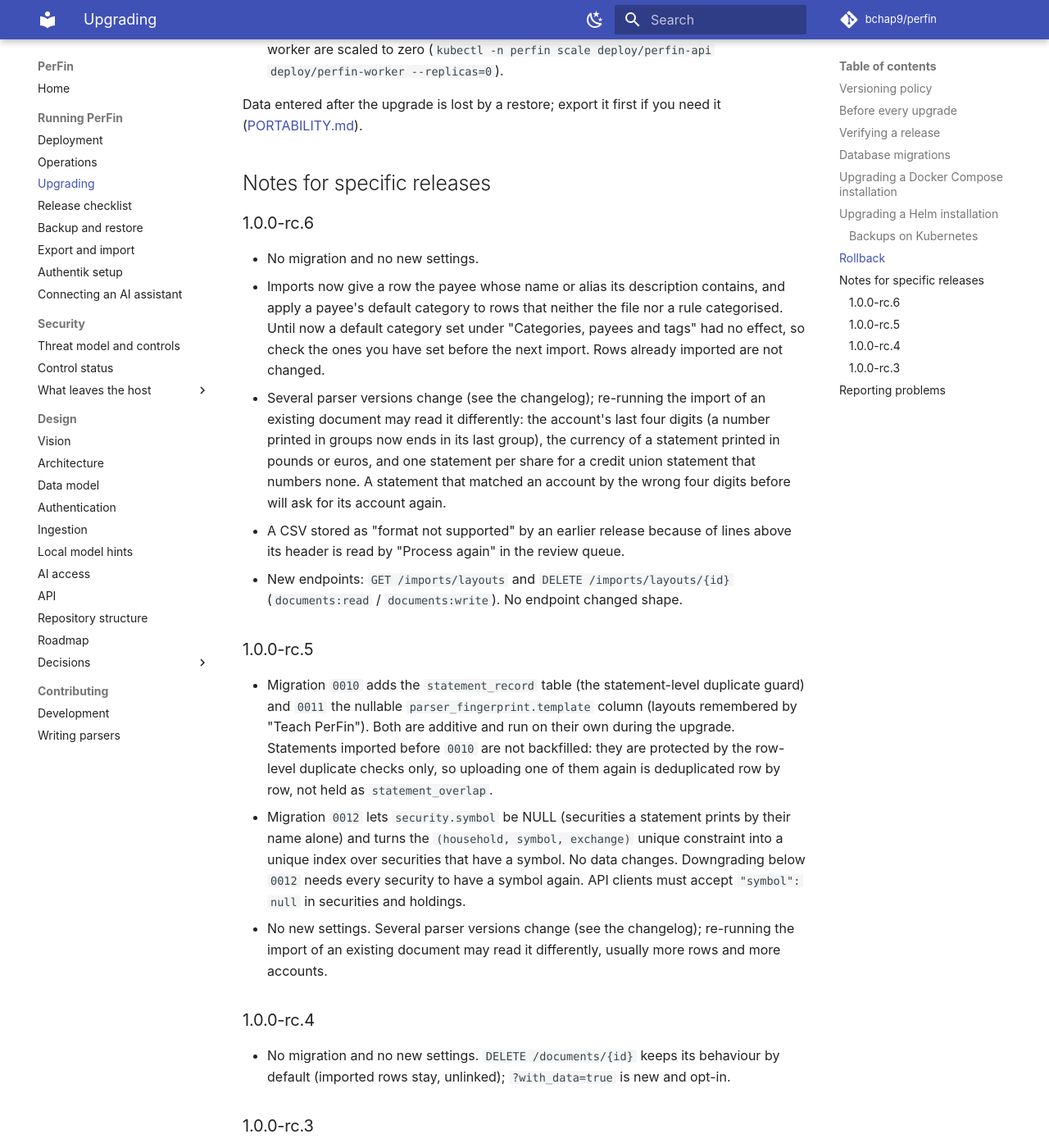
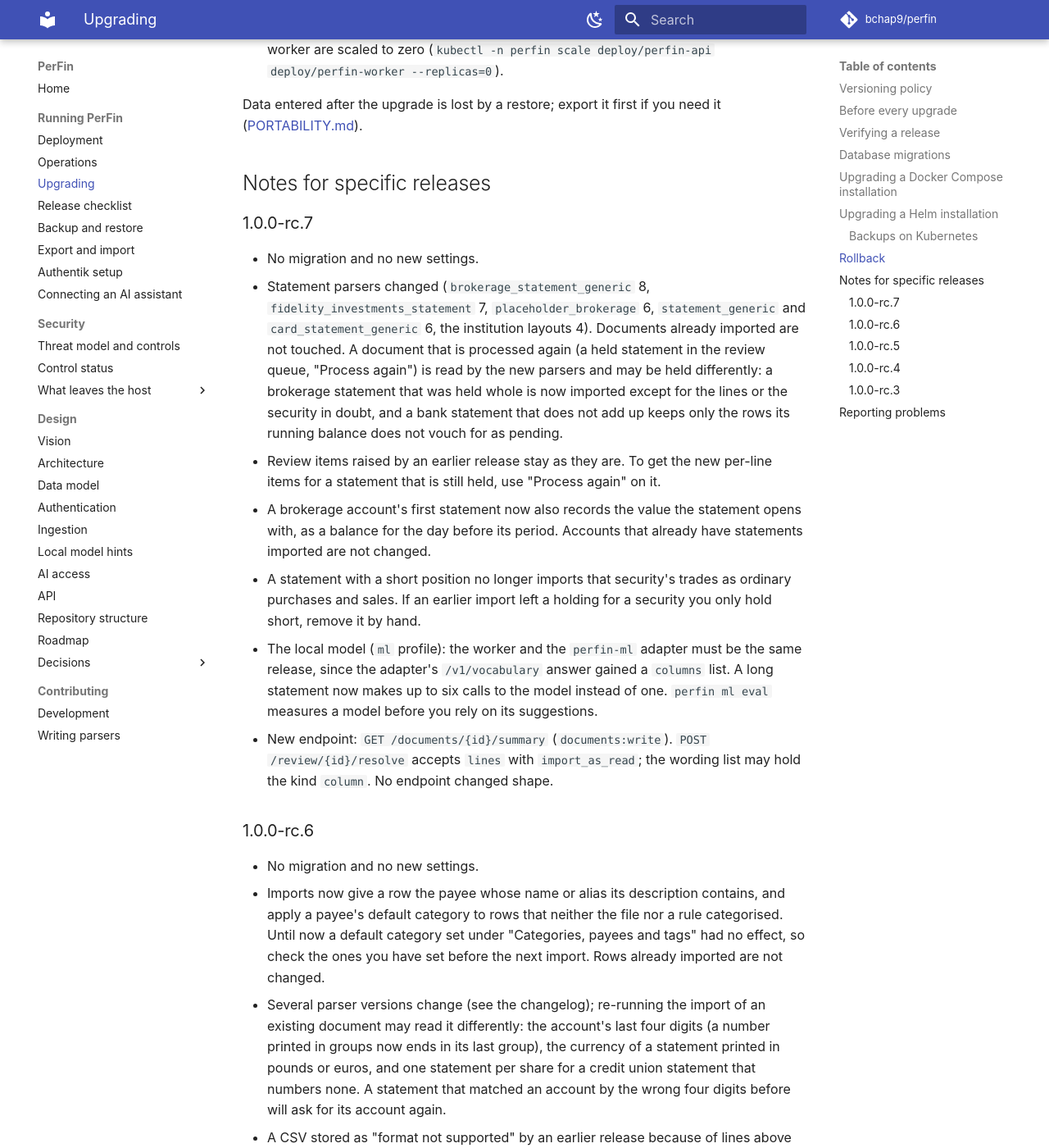
Before and after one commit to Bchap9/PerFin, an MkDocs documentation site: the page built from docs/UPGRADING.md, in a window 1280 px wide and 1400 px high, scrolled down 6039 px. Shown: the whole window at 82% size. Built offline with MkDocs 1.6.1 and Material for MkDocs 9.7.7, drawn with Linux system fonts in a browser that asks for light colours; comment, search, counter and statistics services are not loaded.

Commit message:
chore(release): version 1.0.0-rc.7
Co-Authored-By: Claude Fable 5.2 <noreply@anthropic.com>
Claude-Session: https://claude.ai/code/session_01HRK1FUoBZBJoeCMvz9T7Fm

```diff
--- a/docs/UPGRADING.md
+++ b/docs/UPGRADING.md
@@ -277,6 +277,36 @@ need it ([PORTABILITY.md](PORTABILITY.md)).
 
 ## Notes for specific releases
 
+### 1.0.0-rc.7
+
+- No migration and no new settings.
+- Statement parsers changed (`brokerage_statement_generic` 8,
+  `fidelity_investments_statement` 7, `placeholder_brokerage` 6,
+  `statement_generic` and `card_statement_generic` 6, the institution
+  layouts 4). Documents already imported are not touched. A document that is
+  processed again (a held statement in the review queue, "Process again")
+  is read by the new parsers and may be held differently: a brokerage
+  statement that was held whole is now imported except for the lines or the
+  security in doubt, and a bank statement that does not add up keeps only
+  the rows its running balance does not vouch for as pending.
+- Review items raised by an earlier release stay as they are. To get the
+  new per-line items for a statement that is still held, use "Process
+  again" on it.
+- A brokerage account's first statement now also records the value the
+  statement opens with, as a balance for the day before its period.
+  Accounts that already have statements imported are not changed.
+- A statement with a short position no longer imports that security's
+  trades as ordinary purchases and sales. If an earlier import left a
+  holding for a security you only hold short, remove it by hand.
+- The local model (`ml` profile): the worker and the `perfin-ml` adapter
+  must be the same release, since the adapter's `/v1/vocabulary` answer
+  gained a `columns` list. A long statement now makes up to six calls to
+  the model instead of one. `perfin ml eval` measures a model before you
+  rely on its suggestions.
+- New endpoint: `GET /documents/{id}/summary` (`documents:write`).
+  `POST /review/{id}/resolve` accepts `lines` with `import_as_read`; the
+  wording list may hold the kind `column`. No endpoint changed shape.
+
 ### 1.0.0-rc.6
 
 - No migration and no new settings.
```
Also changed, not shown: CHANGELOG.md (+19 -7 lines), README.md (+1 -1 lines), 7 other files.
